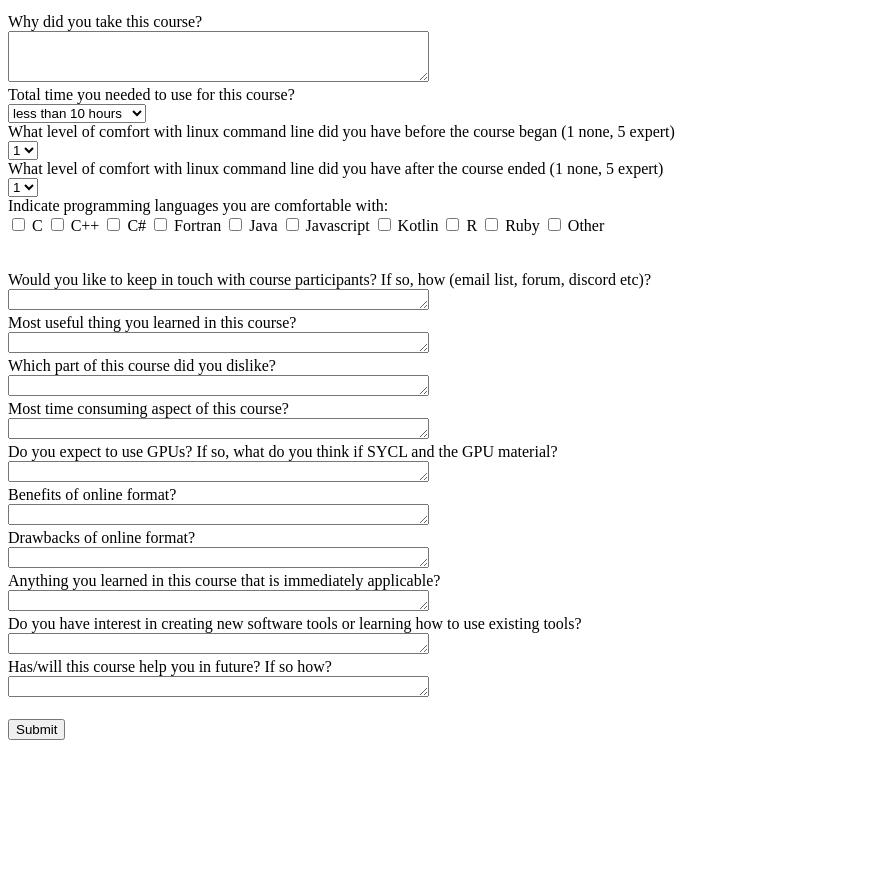
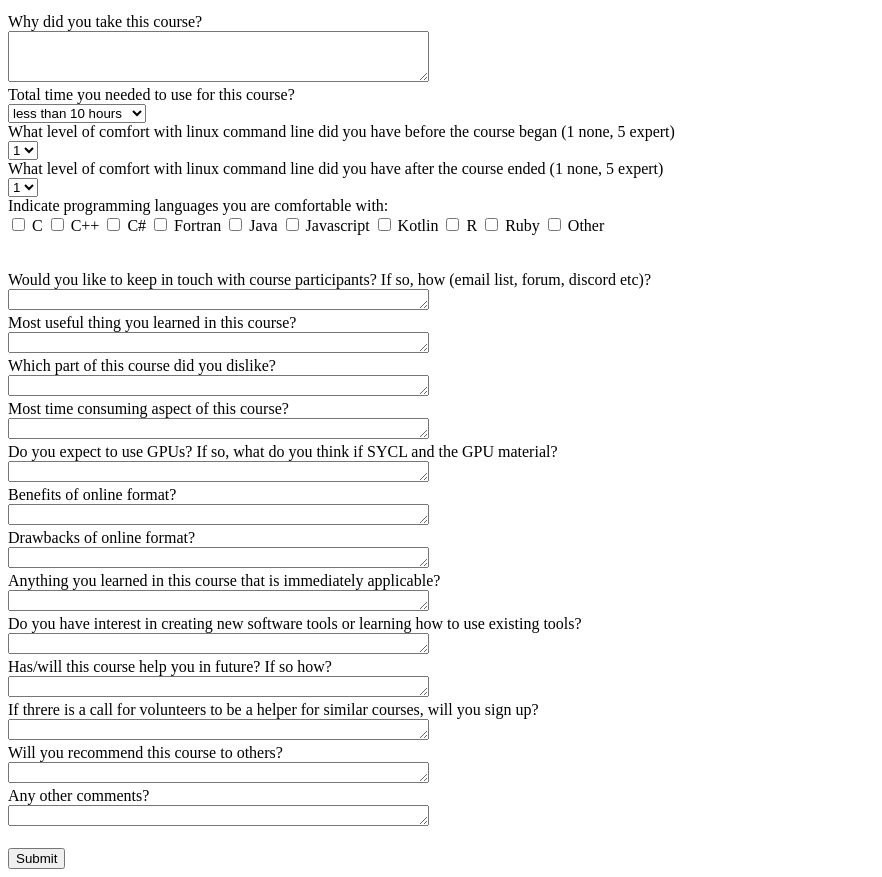
Before and after one commit to VCCA2021HPC/survey, a plain HTML site: page index.html in a window 1280 px wide. Shown: the part 101-978 px from the top of the page, without its empty margins (0-882 px from the left). Before the commit the page ends 849 px from the top, so only its background shows below. Drawn offline with Linux system fonts and the light colour scheme.

Commit message:
Update index.html
added 3 questions (volunteer, recommendation, remarks)

```diff
--- a/index.html
+++ b/index.html
@@ -110,6 +110,12 @@
   <textarea id="tools" name="tools" rows="1" cols="50" value=""></textarea><br>
 <label for="helpful">Has/will this course help you in future? If so how?</label><br>
   <textarea id="helpful" name="helpful" rows="1" cols="50" value=""></textarea><br>
+ <label for="volunteer">If threre is a call for volunteers to be a helper for similar courses, will you sign up?</label><br>
+  <textarea id="volunteer" name="volunteer" rows="1" cols="50" value=""></textarea><br>
+  <label for="recommendation">Will you recommend this course to others?</label><br>
+  <textarea id="recommendation" name="recommendation" rows="1" cols="50" value=""></textarea><br>
+   <label for="remarks">Any other comments?</label><br>
+  <textarea id="remarks" name="remarks" rows="1" cols="50" value=""></textarea><br>
  <input type="hidden" name="_gotcha"><!-- use this to prevent spam -->
   <br>
   <input type="submit" value="Submit">
```
